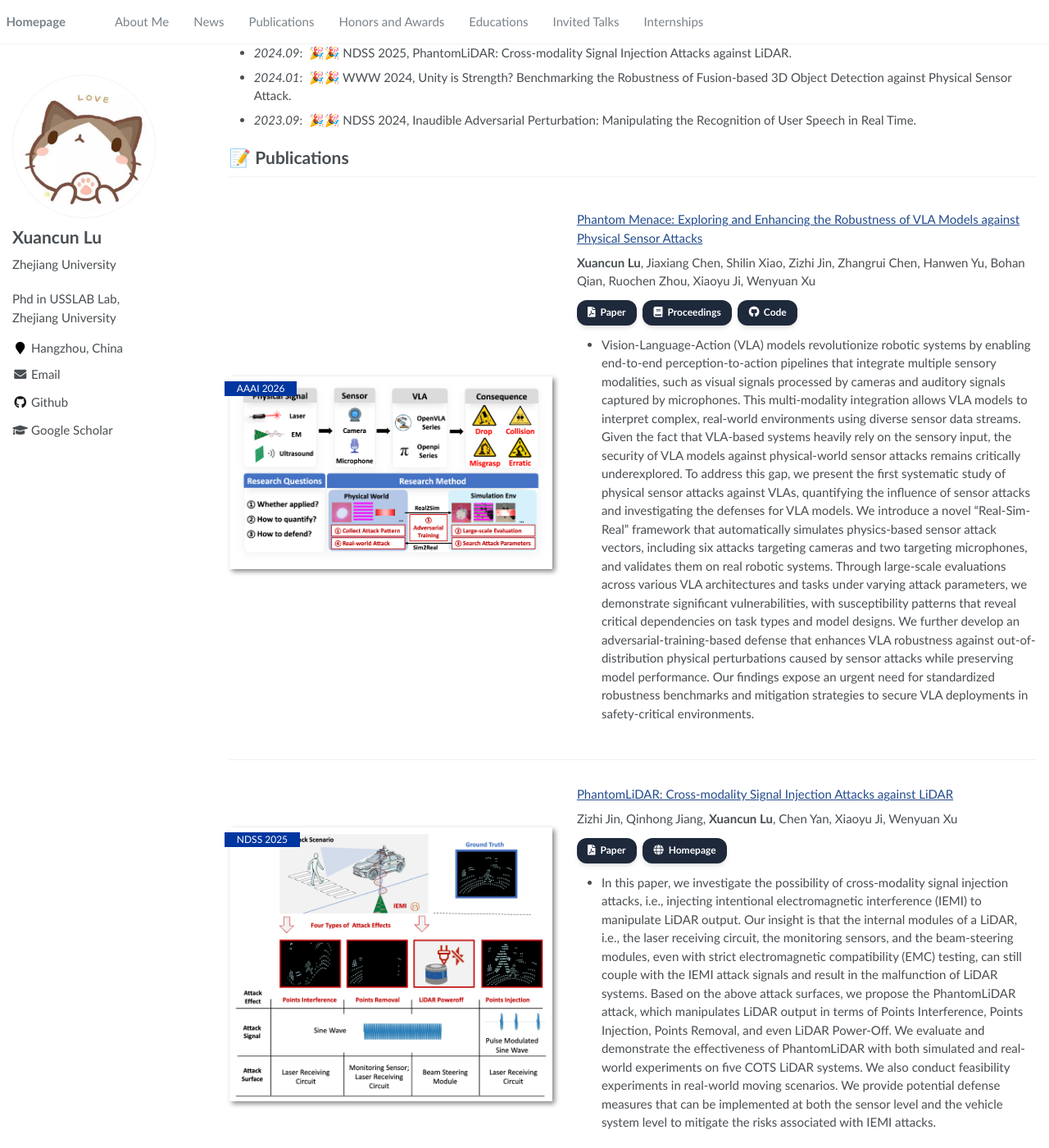
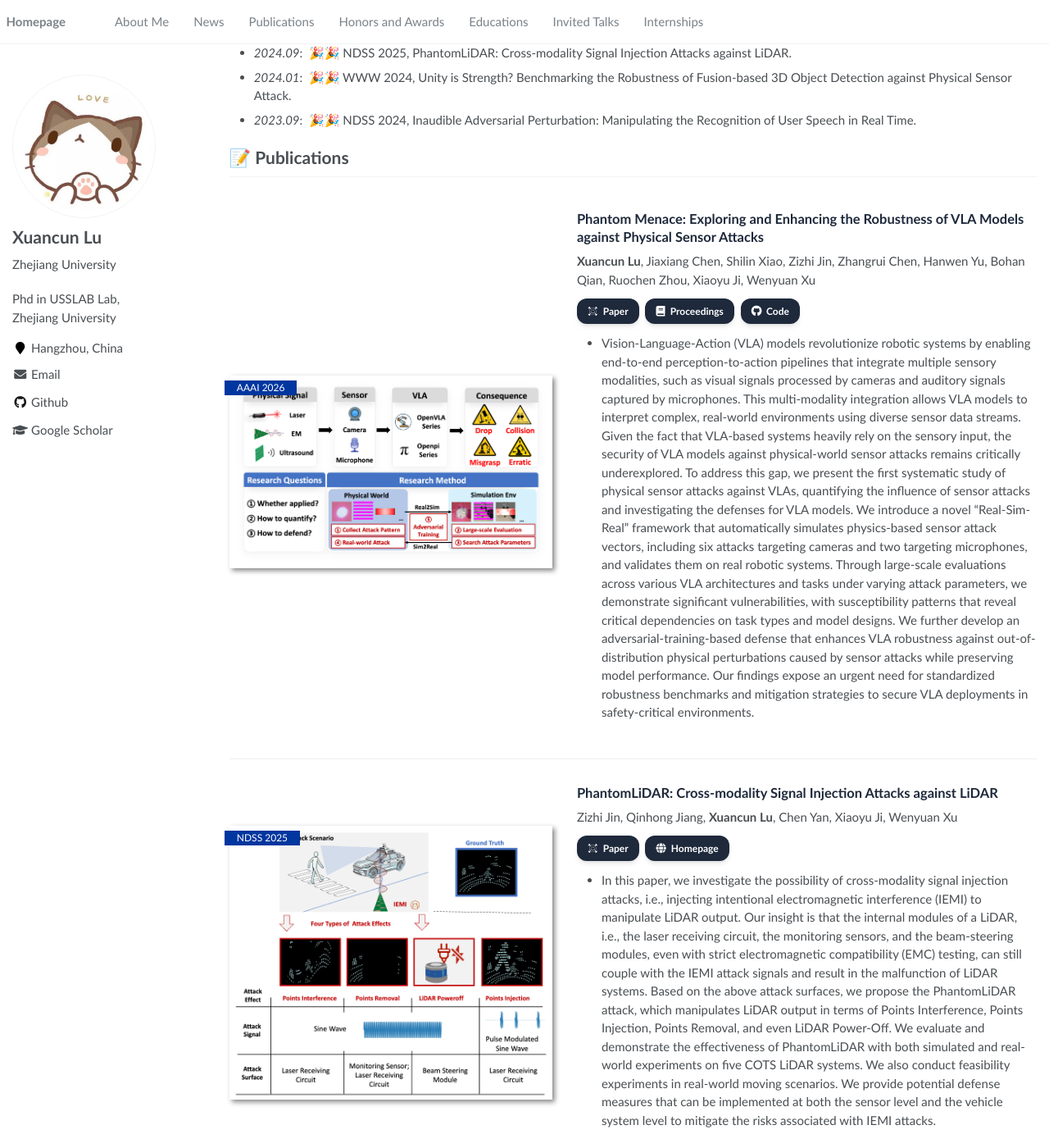
Before and after one commit to ZJUshine/ZJUshine.github.io, a Jekyll site: the page built from _pages/about.md, in a window 1280 px wide and 1400 px high, scrolled down 197 px. Shown: the whole window at 82% size. Built offline with Jekyll 4.4.1, drawn with Linux system fonts in a browser that asks for light colours; some web fonts are replaced.

Commit message:
Update publication entries on the about page to include titles in dedicated divs and enhance paper link icons; add new CSS styles for improved title presentation.

```diff
--- a/_pages/about.md
+++ b/_pages/about.md
@@ -32,12 +32,12 @@ My research interest includes the embodied AI security and safety. I have publis
 <div class='paper-box'><div class='paper-box-image'><div><div class="badge">AAAI 2026</div><img src='images/PhantomMenace.png' alt="sym" width="100%"></div></div>
 <div class='paper-box-text' markdown="1">
 
-[Phantom Menace: Exploring and Enhancing the Robustness of VLA Models against Physical Sensor Attacks](https://arxiv.org/abs/2511.10008)
+<div class="paper-title">Phantom Menace: Exploring and Enhancing the Robustness of VLA Models against Physical Sensor Attacks</div>
 
 **Xuancun Lu**, Jiaxiang Chen, Shilin Xiao, Zizhi Jin, Zhangrui Chen, Hanwen Yu, Bohan Qian, Ruochen Zhou, Xiaoyu Ji, Wenyuan Xu
 
 <div class="paper-links">
-<a href="https://arxiv.org/abs/2511.10008"><i class="fas fa-file-pdf"></i>Paper</a>
+<a href="https://arxiv.org/abs/2511.10008"><i class="ai ai-arxiv"></i>Paper</a>
 <a href="https://ojs.aaai.org/index.php/AAAI/article/view/40881"><i class="fas fa-book"></i>Proceedings</a>
 <a href="https://github.com/ZJUshine/Phantom-Menace"><i class="fab fa-github"></i>Code</a>
 </div>
@@ -50,12 +50,12 @@ My research interest includes the embodied AI security and safety. I have publis
 <div class='paper-box'><div class='paper-box-image'><div><div class="badge">NDSS 2025</div><img src='images/PhantomLiDAR.png' alt="sym" width="100%"></div></div>
 <div class='paper-box-text' markdown="1">
 
-[PhantomLiDAR: Cross-modality Signal Injection Attacks against LiDAR](https://arxiv.org/abs/2409.17907)
+<div class="paper-title">PhantomLiDAR: Cross-modality Signal Injection Attacks against LiDAR</div>
 
 Zizhi Jin, Qinhong Jiang, **Xuancun Lu**, Chen Yan, Xiaoyu Ji, Wenyuan Xu
 
 <div class="paper-links">
-<a href="https://arxiv.org/abs/2409.17907"><i class="fas fa-file-pdf"></i>Paper</a>
+<a href="https://arxiv.org/abs/2409.17907"><i class="ai ai-arxiv"></i>Paper</a>
 <a href="https://sites.google.com/view/phantomlidar"><i class="fas fa-globe"></i>Homepage</a>
 </div>
 
@@ -68,7 +68,7 @@ intentional electromagnetic interference (IEMI) to manipulate LiDAR output. Our
 <div class='paper-box'><div class='paper-box-image'><div><div class="badge">WWW 2024</div><img src='images/PSA-Fusion.png' alt="sym" width="100%"></div></div>
 <div class='paper-box-text' markdown="1">
 
-[Unity is Strength? Benchmarking the Robustness of Fusion-based 3D Object Detection against Physical Sensor Attack](https://zjushine.github.io/PSA-Fusion/)
+<div class="paper-title">Unity is Strength? Benchmarking the Robustness of Fusion-based 3D Object Detection against Physical Sensor Attack</div>
 
 Zizhi Jin, **Xuancun Lu**, Bo Yang,Yushi Chen, Chen Yan, Xiaoyu Ji, Wenyuan Xu
 
@@ -85,12 +85,12 @@ Zizhi Jin, **Xuancun Lu**, Bo Yang,Yushi Chen, Chen Yan, Xiaoyu Ji, Wenyuan Xu
 <div class='paper-box'><div class='paper-box-image'><div><div class="badge">NDSS 2024</div><img src='images/IAP-500x300.png' alt="sym" width="100%"></div></div>
 <div class='paper-box-text' markdown="1">
 
-[Inaudible Adversarial Perturbation: Manipulating the Recognition of User Speech in Real Time](https://arxiv.org/abs/2308.01040)
+<div class="paper-title">Inaudible Adversarial Perturbation: Manipulating the Recognition of User Speech in Real Time</div>
 
 Xinfeng Li, Chen Yan, **Xuancun Lu**, Zihan Zeng, Xiaoyu Ji, Wenyuan Xu
 
 <div class="paper-links">
-<a href="https://arxiv.org/abs/2308.01040"><i class="fas fa-file-pdf"></i>Paper</a>
+<a href="https://arxiv.org/abs/2308.01040"><i class="ai ai-arxiv"></i>Paper</a>
 <a href="https://github.com/LetterLiGo/Adversarial_Audio_Attack-VRifle"><i class="fab fa-github"></i>Code</a>
 </div>
 
--- a/assets/css/main.scss
+++ b/assets/css/main.scss
@@ -87,6 +87,14 @@
 
 }
 
+.paper-title {
+    margin-bottom: .4em;
+    color: #1e293b;
+    font-size: 1.1em;
+    font-weight: 700;
+    line-height: 1.35;
+}
+
 /* Buttons styled after eliahuhorwitz/Academic-project-page-template
    (.button.is-dark: dark slate, rounded, shadow, blue lift on hover) */
 $btn-dark:        #1e293b;
```
